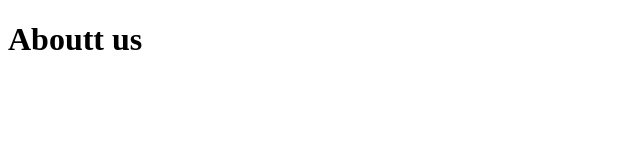
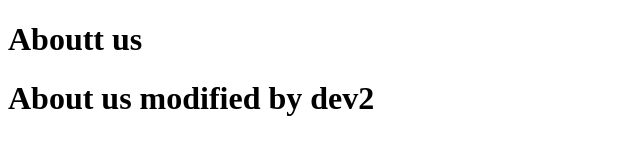
Before and after one commit to sapnajadhav203/sunbeam-website, a plain HTML site: page about-us.html in a window 1280 px wide. Shown: the whole page, without its empty margins (0-640 px from the left). Drawn offline with Linux system fonts and the light colour scheme.

Commit message:
added report.html

```diff
--- a/about-us.html
+++ b/about-us.html
@@ -7,5 +7,6 @@
 </head>
 <body>
     <h1>Aboutt us</h1>
+    <h1>About us modified by dev2</h1>
 </body>
 </html>
```
